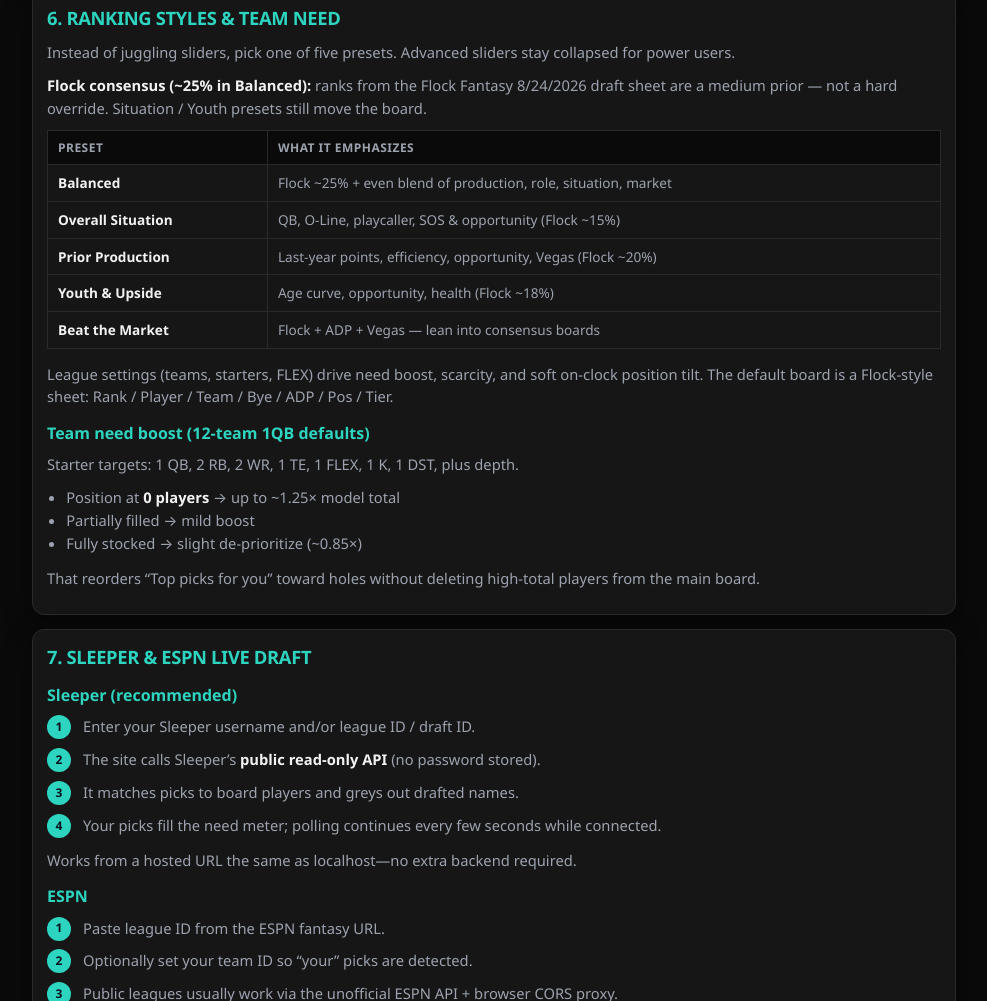
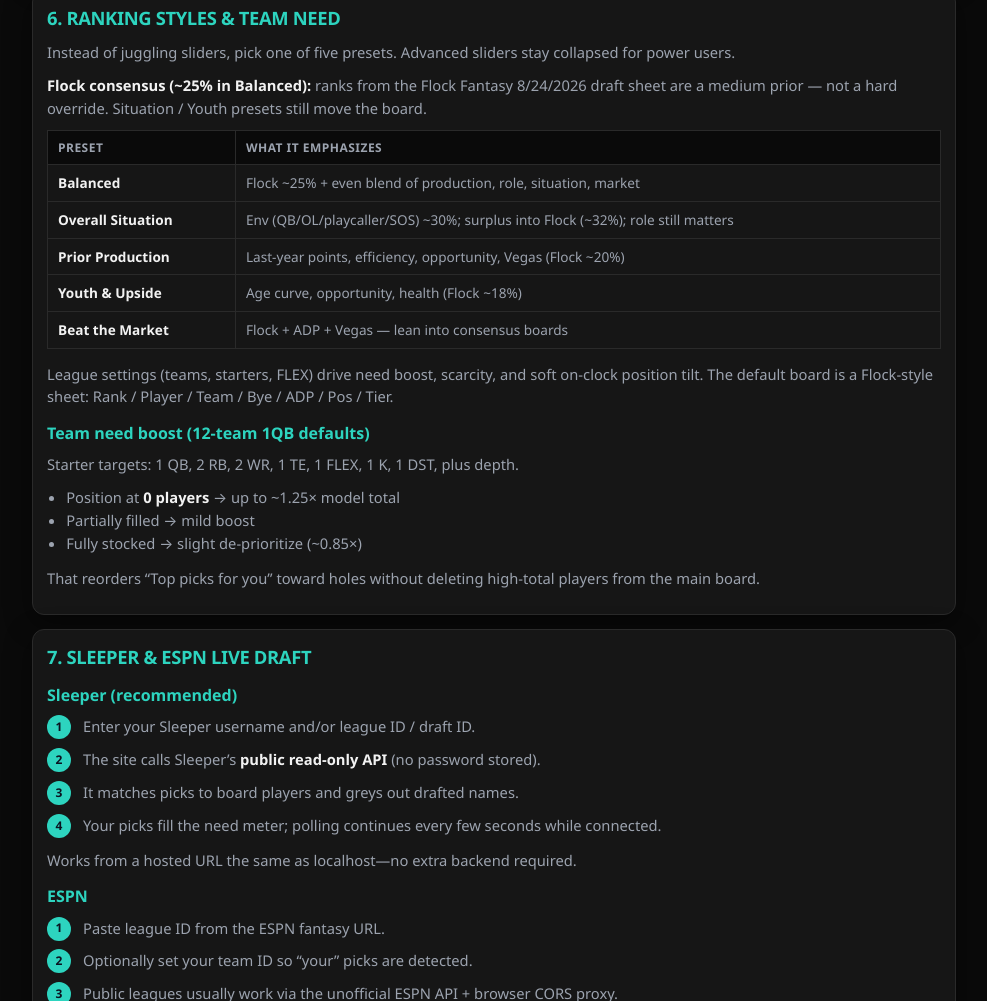
Before and after one commit to ajmartineau25/fantasy-football-guide, a website: page how-it-works.html in a window 1280 px wide. Shown: the part 4193-5194 px from the top of the page, without its empty margins (264-1251 px from the left). Drawn offline with Linux system fonts and the light colour scheme.

Commit message:
Docs: Situation preset env/Flock split

```diff
--- a/how-it-works.html
+++ b/how-it-works.html
@@ -271,7 +271,7 @@
             <thead><tr><th>Preset</th><th>What it emphasizes</th></tr></thead>
             <tbody>
               <tr><td><strong>Balanced</strong></td><td>Flock ~25% + even blend of production, role, situation, market</td></tr>
-              <tr><td><strong>Overall Situation</strong></td><td>QB, O-Line, playcaller, SOS &amp; opportunity (Flock ~15%)</td></tr>
+              <tr><td><strong>Overall Situation</strong></td><td>Env (QB/OL/playcaller/SOS) ~30%; surplus into Flock (~32%); role still matters</td></tr>
               <tr><td><strong>Prior Production</strong></td><td>Last-year points, efficiency, opportunity, Vegas (Flock ~20%)</td></tr>
               <tr><td><strong>Youth &amp; Upside</strong></td><td>Age curve, opportunity, health (Flock ~18%)</td></tr>
               <tr><td><strong>Beat the Market</strong></td><td>Flock + ADP + Vegas — lean into consensus boards</td></tr>
```
